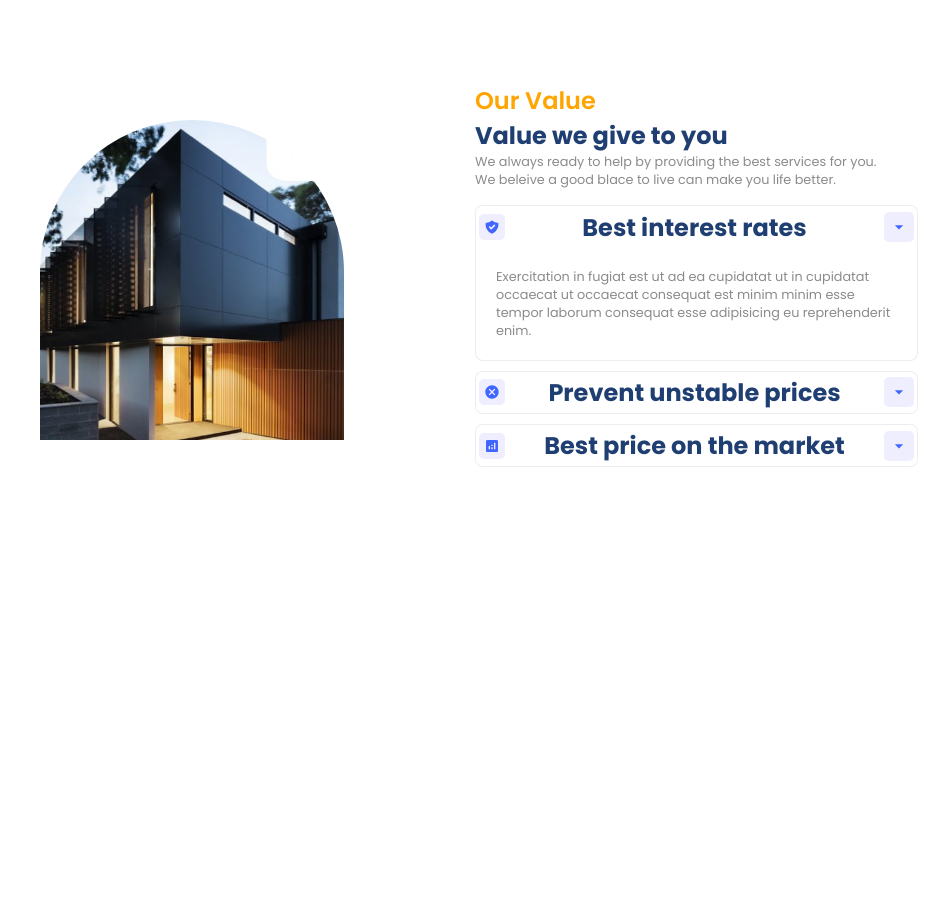
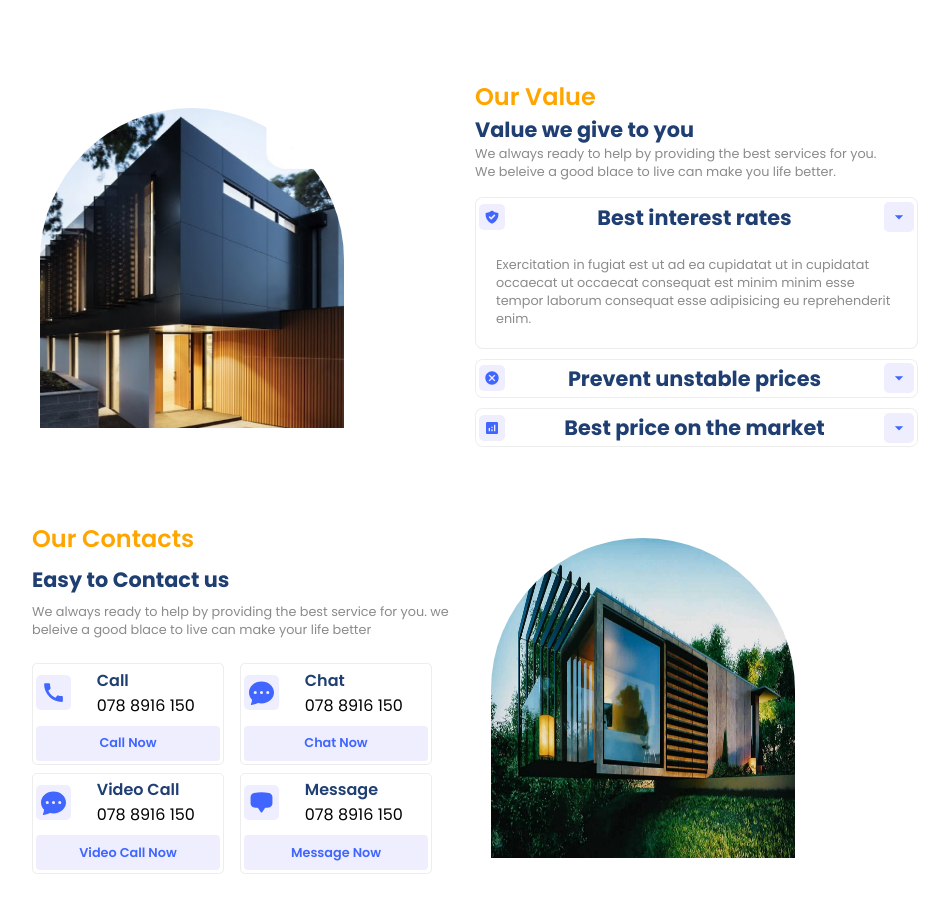
Before and after one commit to UserSampath/Business-Site, a React (Vite) app: page / in a window 1280 px wide. Shown: the part 1265-2171 px from the top of the page, without its empty margins (165-1114 px from the left). Before the commit the page ends 1774 px from the top, so only its background shows below. Built offline with nearby package versions, Linux system fonts and the light colour scheme.

Commit message:
added contact part

```diff
--- a/src/App.jsx
+++ b/src/App.jsx
@@ -4,6 +4,7 @@
 import { Companies } from "./components/Companies/Companies";
 import { Residencies } from "./components/Residencies/Residencies";
 import { Value } from "./components/Value/Value";
+import { Contact } from "./components/Contact/Contact";
 function App() {
   return (
     <div className="app">
@@ -14,7 +15,8 @@
       </div>
       <Companies />
       <Residencies />
-      <Value/>
+      <Value />
+      <Contact/>
     </div>
   );
 }
--- /dev/null
+++ b/src/components/Contact/Contact.css
@@ -0,0 +1,59 @@
+.c-container{
+    justify-content: space-between;
+}
+.c-container>div{
+    flex: 1;
+
+}
+.c-right{
+    width: 100%;
+}
+
+.c-left{
+    gap: 0.5rem;
+}
+
+.contactModes{
+    margin-top:1rem;
+    gap: 0.5rem;
+
+}
+.contactModes .row{
+    gap:1rem;
+}
+.mode{
+    width: 12rem;
+    padding: 0.2rem;
+    border: 0.8px solid rgba(128,128,128,0.143);
+    border-radius: 5px;
+    gap: 0.5rem;
+    transition: all 300ms ease-in;
+
+}
+.mode .button{
+    width: 100%;
+    background: var(--lightBlue);
+    color: var(--blue);
+    font-size: 0.8rem;
+    font-weight: 600;
+
+}
+
+.mode > :nth-child(1){
+    width: 100%;
+    gap:1.6rem;
+}
+.mode .detail .primaryText{
+    font-size: 1rem;
+    font-weight: 600;
+}
+.mode:hover{
+    scale: 1.1;
+    box-shadow: var(--shadow);
+}
+
+.mod .button:hover{
+    background: var(--blue-gradient);
+    color: white;
+    scale: 0.8;
+}
--- /dev/null
+++ b/src/components/Contact/Contact.jsx
@@ -0,0 +1,92 @@
+import React from "react";
+import "./Contact.css";
+import { MdCall } from "react-icons/md";
+import { BsFillChatDotsFill } from "react-icons/bs";
+import { HiChatBubbleBottomCenter } from "react-icons/hi2";
+export const Contact = () => {
+  return (
+    <section className="c-wrapper">
+      <div className="paddings innerWidth flexCenter c-container">
+        {/*left side */}
+        <div className="c-left flexColStart">
+          <span className="orangeText">Our Contacts</span>
+          <span className="primaryText">Easy to Contact us</span>
+          <span className="secondaryText">
+            We always ready to help by providing the best service for you. we
+            beleive a good blace to live can make your life better{" "}
+          </span>
+
+          <div className="flexColStart contactModes">
+            {/*first Row*/}
+            <div className="flexStart row">
+              {/*first item*/}
+              <div className="flexColCenter mode">
+                <div className="flexStart">
+                  <div className="div flexCenter icon">
+                    <MdCall size={25} />
+                  </div>
+                  <div className="flexColStart detail">
+                    <span className="primaryText">Call</span>
+                    <span>078 8916 150</span>
+                  </div>
+                </div>
+                <div className="flexCenter button">Call Now</div>
+              </div>
+              {/*second item*/}
+
+              <div className="flexColCenter mode">
+                <div className="flexStart">
+                  <div className="div flexCenter icon">
+                    <BsFillChatDotsFill size={25} />
+                  </div>
+                  <div className="flexColStart detail">
+                    <span className="primaryText">Chat</span>
+                    <span>078 8916 150</span>
+                  </div>
+                </div>
+                <div className="flexCenter button">Chat Now</div>
+              </div>
+            </div>
+
+            {/*second Row*/}
+            <div className="flexStart row">
+              {/*first item*/}
+              <div className="flexColCenter mode">
+                <div className="flexStart">
+                  <div className="div flexCenter icon">
+                    <BsFillChatDotsFill size={25} />
+                  </div>
+                  <div className="flexColStart detail">
+                    <span className="primaryText">Video Call</span>
+                    <span>078 8916 150</span>
+                  </div>
+                </div>
+                <div className="flexCenter button">Video Call Now</div>
+              </div>
+              {/*second item*/}
+
+              <div className="flexColCenter mode">
+                <div className="flexStart">
+                  <div className="div flexCenter icon">
+                    <HiChatBubbleBottomCenter size={25} />
+                  </div>
+                  <div className="flexColStart detail">
+                    <span className="primaryText">Message</span>
+                    <span>078 8916 150</span>
+                  </div>
+                </div>
+                <div className="flexCenter button">Message Now</div>
+              </div>
+            </div>
+          </div>
+        </div>
+        {/*right side */}
+        <div className="c-right">
+          <div className="image-container">
+            <img src="./contact.jpg" alt="" />
+          </div>
+        </div>
+      </div>
+    </section>
+  );
+};
--- a/src/index.css
+++ b/src/index.css
@@ -69,7 +69,7 @@
 .primaryText {
   color: #1f3e72;
   font-weight: bold;
-  font-size: 1.5rem;
+  font-size: 1.3rem;
 }
 
 .secondaryText {
```
